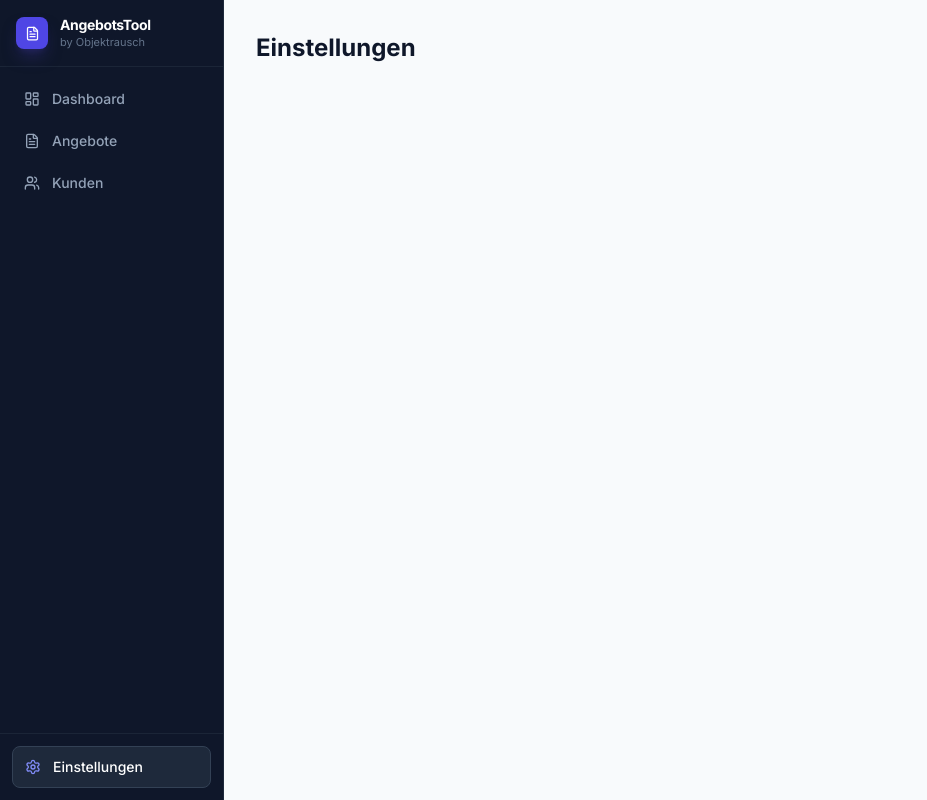
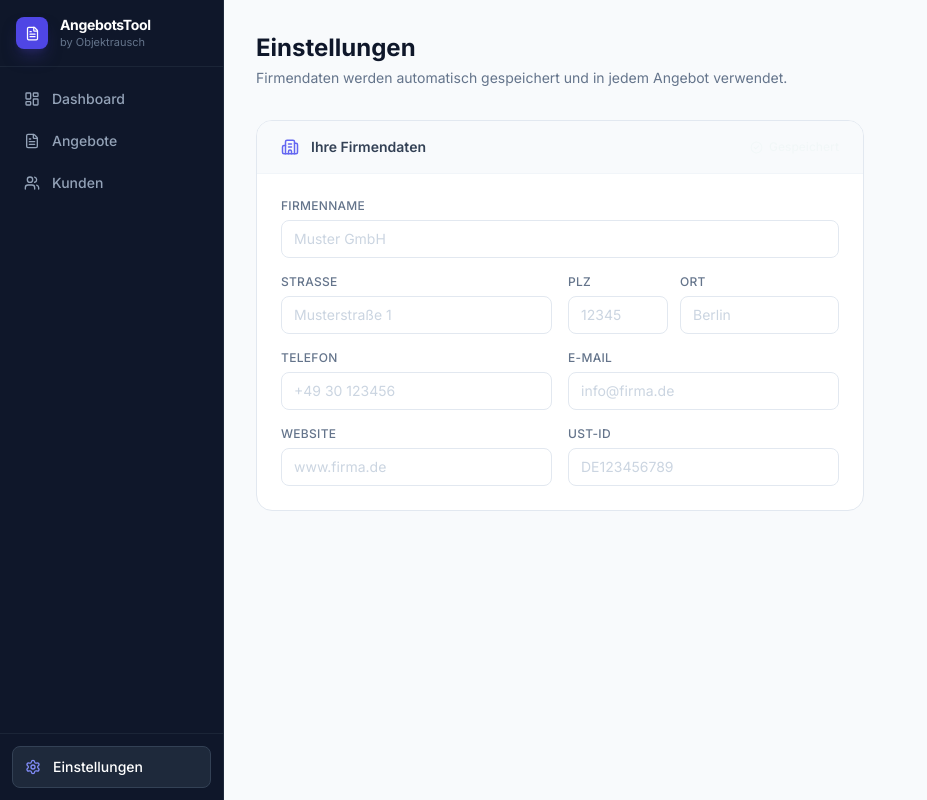
Before and after one commit to CrazyDevil66/Angeboots-tool, a React (Vite) app: page / in a window 1280 px wide. Both pictures are taken after a click on the button "Einstellungen". Shown: the whole page, without its empty margins (0-927 px from the left). Built offline with nearby package versions, Linux system fonts and the light colour scheme.

Commit message:
feat: implement Einstellungen view with auto-save

```diff
--- a/src/views/Einstellungen.jsx
+++ b/src/views/Einstellungen.jsx
@@ -1,3 +1,72 @@
+import { useState, useEffect, useRef } from 'react';
+import { Building2, CheckCircle2 } from 'lucide-react';
+import FormField, { Input } from '../components/FormField';
+import { loadFirma, saveFirma } from '../lib/storage';
+import { defaultData } from '../lib/defaultData';
+
 export default function Einstellungen() {
-  return <div className="p-8"><h1 className="text-2xl font-bold text-slate-900">Einstellungen</h1></div>;
+  const [firma, setFirma] = useState(() => loadFirma() || defaultData.firma);
+  const [saved, setSaved] = useState(false);
+  const timer = useRef(null);
+
+  useEffect(() => {
+    saveFirma(firma);
+    setSaved(true);
+    clearTimeout(timer.current);
+    timer.current = setTimeout(() => setSaved(false), 2500);
+    return () => clearTimeout(timer.current);
+  }, [firma]);
+
+  const set = (field, val) => setFirma(prev => ({ ...prev, [field]: val }));
+
+  return (
+    <div className="p-8 max-w-2xl">
+      <div className="mb-8">
+        <h1 className="text-2xl font-bold text-slate-900">Einstellungen</h1>
+        <p className="text-slate-500 mt-1 text-sm">Firmendaten werden automatisch gespeichert und in jedem Angebot verwendet.</p>
+      </div>
+
+      <div className="bg-white rounded-2xl border border-slate-200 overflow-hidden">
+        <div className="flex items-center justify-between px-6 py-4 border-b border-slate-100 bg-slate-50">
+          <div className="flex items-center gap-3">
+            <Building2 size={18} className="text-indigo-500" />
+            <h2 className="font-semibold text-slate-700 text-sm">Ihre Firmendaten</h2>
+          </div>
+          <span className={`flex items-center gap-1.5 text-xs text-emerald-600 font-medium transition-opacity duration-500 ${saved ? 'opacity-100' : 'opacity-0'}`}>
+            <CheckCircle2 size={13} />
+            Gespeichert
+          </span>
+        </div>
+
+        <div className="p-6 grid grid-cols-2 gap-4">
+          <FormField label="Firmenname" className="col-span-2">
+            <Input value={firma.name} onChange={e => set('name', e.target.value)} placeholder="Muster GmbH" />
+          </FormField>
+          <FormField label="Straße">
+            <Input value={firma.strasse} onChange={e => set('strasse', e.target.value)} placeholder="Musterstraße 1" />
+          </FormField>
+          <div className="grid grid-cols-[100px_1fr] gap-3">
+            <FormField label="PLZ">
+              <Input value={firma.plz} onChange={e => set('plz', e.target.value)} placeholder="12345" />
+            </FormField>
+            <FormField label="Ort">
+              <Input value={firma.ort} onChange={e => set('ort', e.target.value)} placeholder="Berlin" />
+            </FormField>
+          </div>
+          <FormField label="Telefon">
+            <Input value={firma.telefon} onChange={e => set('telefon', e.target.value)} placeholder="+49 30 123456" />
+          </FormField>
+          <FormField label="E-Mail">
+            <Input type="email" value={firma.email} onChange={e => set('email', e.target.value)} placeholder="info@firma.de" />
+          </FormField>
+          <FormField label="Website">
+            <Input value={firma.web} onChange={e => set('web', e.target.value)} placeholder="www.firma.de" />
+          </FormField>
+          <FormField label="USt-ID">
+            <Input value={firma.ustId} onChange={e => set('ustId', e.target.value)} placeholder="DE123456789" />
+          </FormField>
+        </div>
+      </div>
+    </div>
+  );
 }
```
